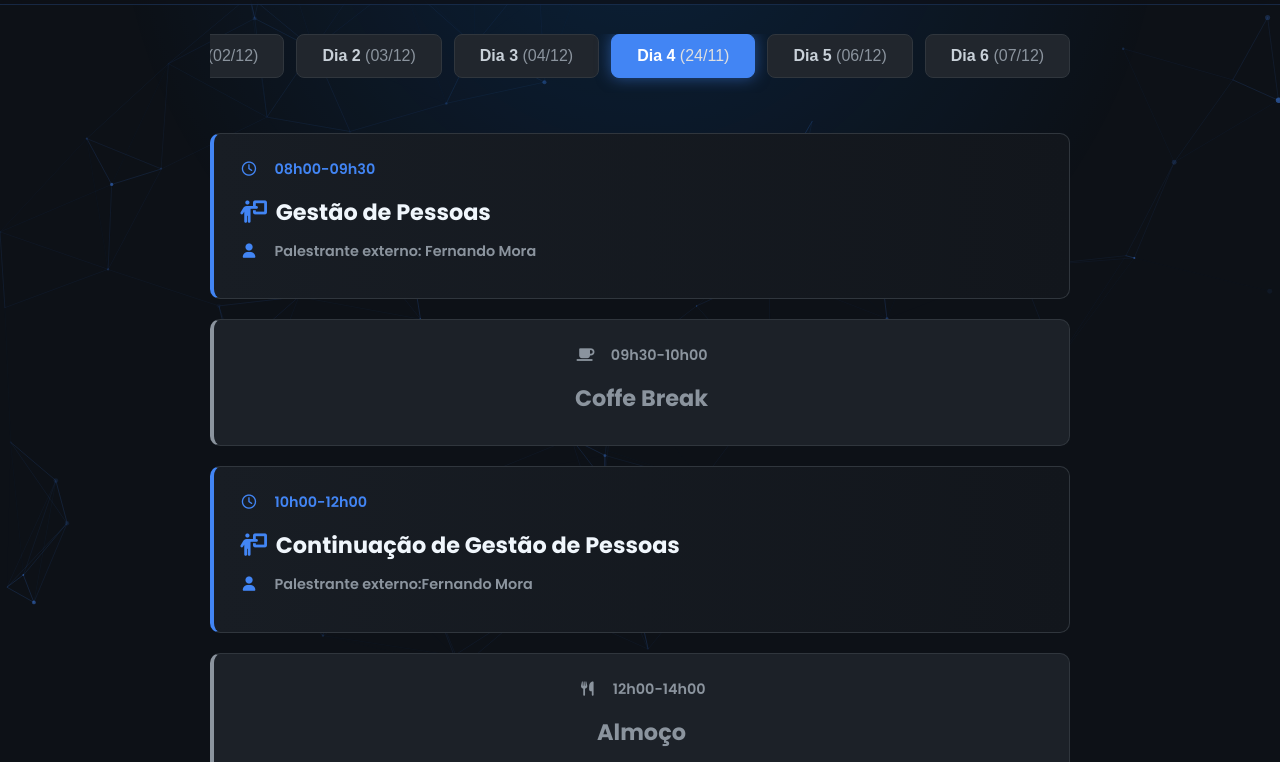
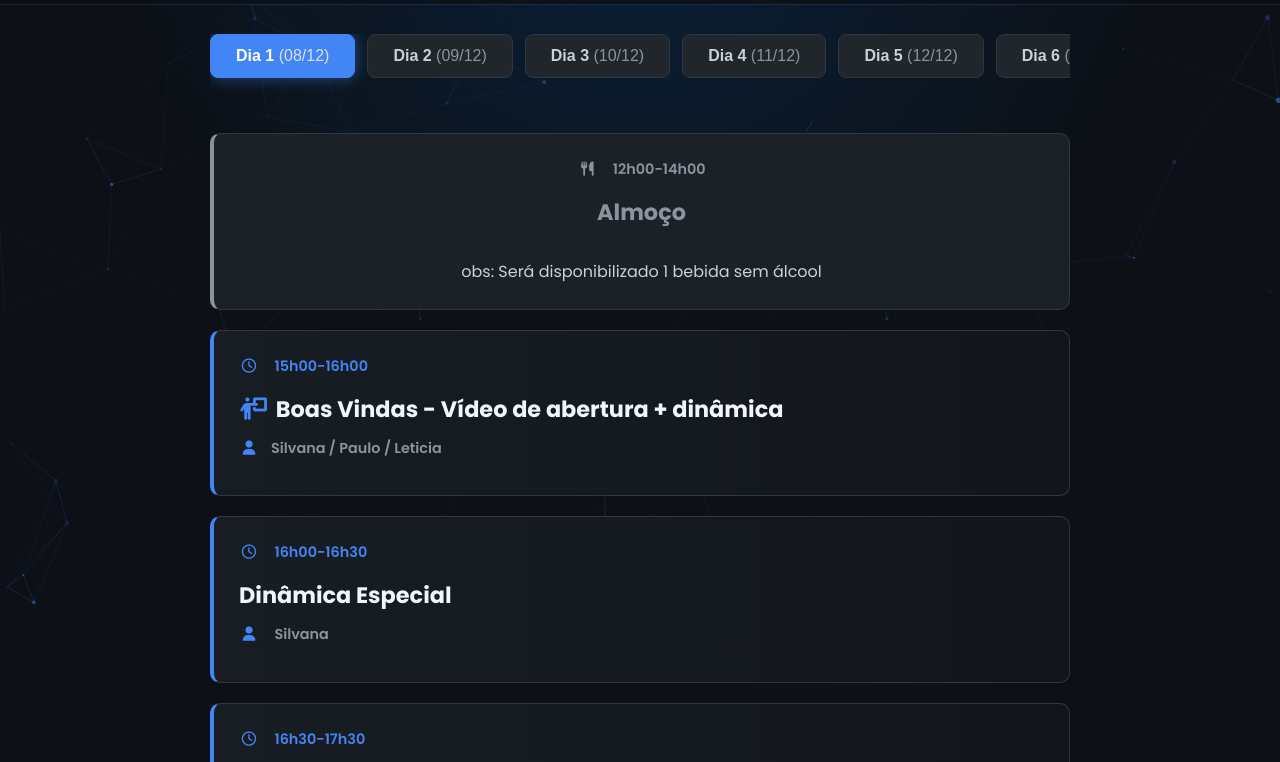
Before and after one commit to matheus0908/Programa-o-Otc-Capacita-, a plain HTML site: page index.html in a window 1280 px wide. Shown: the part 116-878 px from the top of the page. Drawn offline with Linux system fonts and the light colour scheme.

Commit message:
Update index.html

```diff
--- a/index.html
+++ b/index.html
@@ -34,12 +34,12 @@
 
                 <div class="schedule-menu-wrapper">
                     <div class="schedule-menu">
-                        <button class="day-tab" data-target-id="painel-dia-1" data-date="2025-12-02">Dia 1 <span>(02/12)</span></button>
-                        <button class="day-tab" data-target-id="painel-dia-2" data-date="2025-12-03">Dia 2 <span>(03/12)</span></button>
-                        <button class="day-tab" data-target-id="painel-dia-3" data-date="2025-12-04">Dia 3 <span>(04/12)</span></button>
-                        <button class="day-tab" data-target-id="painel-dia-4" data-date="2026-11-24">Dia 4 <span>(24/11)</span></button>
-                        <button class="day-tab" data-target-id="painel-dia-5" data-date="2025-12-06">Dia 5 <span>(06/12)</span></button>
-                        <button class="day-tab" data-target-id="painel-dia-6" data-date="2025-12-07">Dia 6 <span>(07/12)</span></button>
+                        <button class="day-tab" data-target-id="painel-dia-1" data-date="2026-12-08">Dia 1 <span>(08/12)</span></button>
+                        <button class="day-tab" data-target-id="painel-dia-2" data-date="2026-12-08">Dia 2 <span>(09/12)</span></button>
+                        <button class="day-tab" data-target-id="painel-dia-3" data-date="2026-12-10">Dia 3 <span>(10/12)</span></button>
+                        <button class="day-tab" data-target-id="painel-dia-4" data-date="2026-12-11">Dia 4 <span>(11/12)</span></button>
+                        <button class="day-tab" data-target-id="painel-dia-5" data-date="2026-12-12">Dia 5 <span>(12/12)</span></button>
+                        <button class="day-tab" data-target-id="painel-dia-6" data-date="2026-12-13">Dia 6 <span>(13/12)</span></button>
                     </div>
                 </div>
 
```
